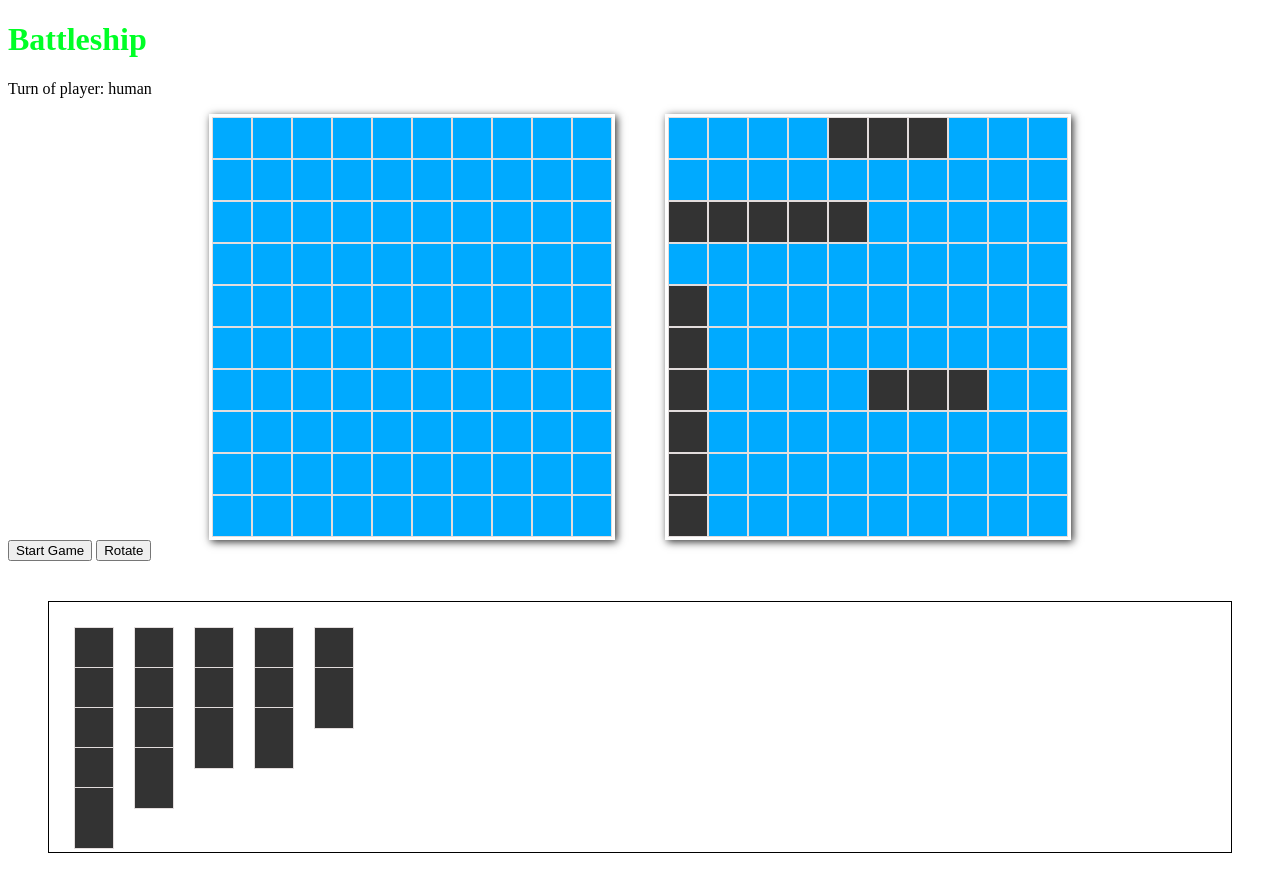
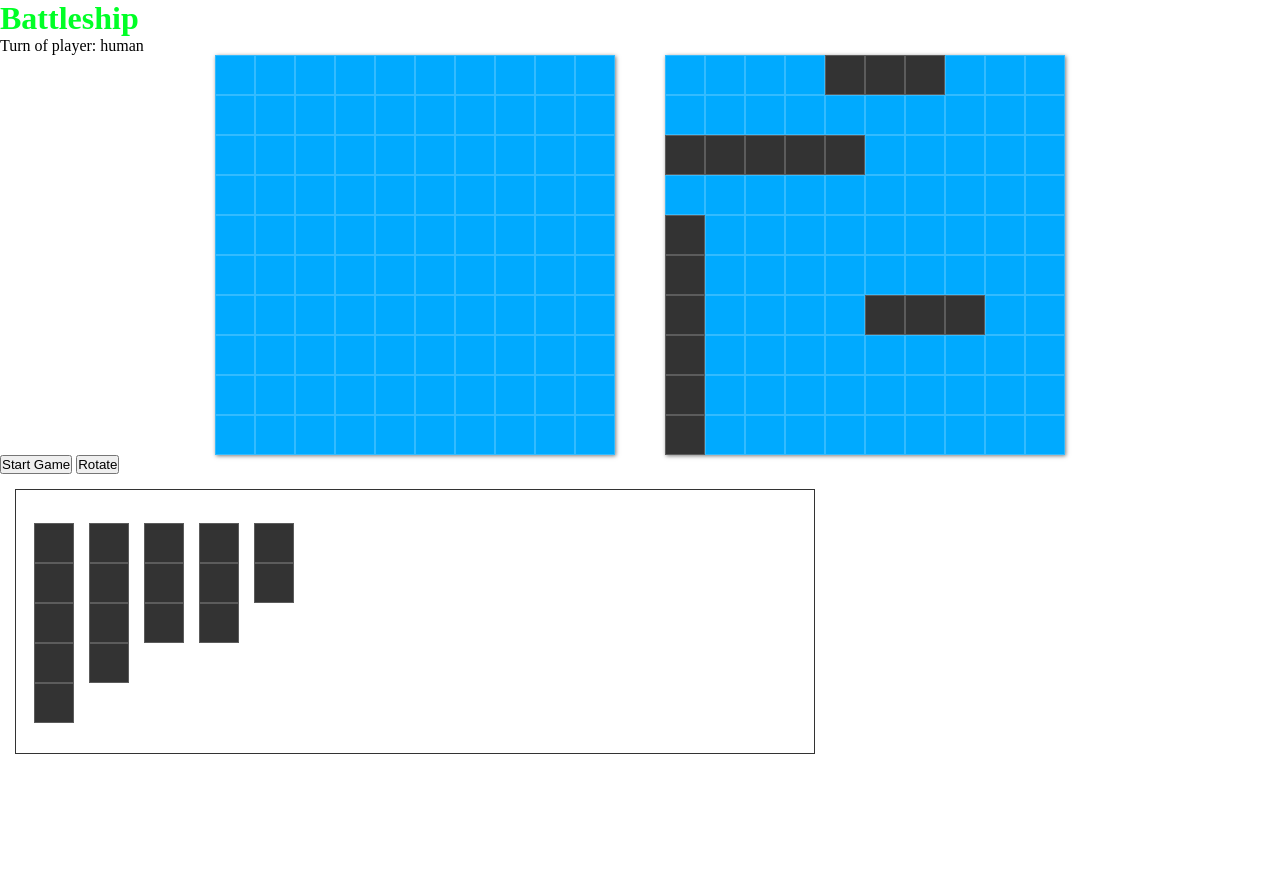
Before and after one commit to BrandonLunaCastro/Battleship-Game-2.0, a website built with webpack: page src/index.html in a window 1280 px wide. After the commit the page ends 800 px from the top, so only its background shows below. Built offline with nearby package versions, Linux system fonts and the light colour scheme.

Commit message:
style: refactor styles of ships

```diff
--- a/src/styles/style.scss
+++ b/src/styles/style.scss
@@ -1,6 +1,14 @@
 $color-red: rgb(0, 255, 38);
 $ship: #333;
 $board: hsl(200, 100%, 50%);
+
+*,
+::after,
+::before {
+  padding: 0;
+  margin: 0;
+  box-sizing: border-box;
+}
 
 h1 {
   color: $color-red;
@@ -15,35 +23,34 @@ h1 {
 
 .machineBoard,
 .humanBoard {
-    display: grid;
-    grid-template-columns: repeat(10,40px);
-    background-color: $board;
-    border: 3px solid #fefefe;
-    box-shadow: 2px 2px 8px #333;
+  display: grid;
+  grid-template-columns: repeat(10, 40px);
+  background-color: $board;
+  box-shadow: 1px 1px 4px #7e7e7e;
 }
 
-.disabled{
+.disabled {
   pointer-events: none;
 }
 
 .grid {
   height: 40px;
-  border: 1px solid rgb(227, 221, 221);
+  border: 1px solid hsla(0,0%,100%,.2);
 }
 
-.ship{
-    background-color: $ship;
+.ship {
+  background-color: $ship;
 }
 
 .hit {
-  background-color:  red;
+  background-color: red;
 }
 
 .fail {
-  background-color: transparent
+  background-color: rgba(0, 0, 0, 0.5);
 }
 
-.modal{
+.modal {
   display: flex;
   padding: 15px;
   position: absolute;
@@ -57,21 +64,28 @@ h1 {
   border: 1px solid black;
   top: 40%;
   box-shadow: 4px 4px 9px rgb(159, 159, 159);
-  button{
+  button {
     width: 100px;
   }
 }
 
-.is-close{
+.is-close {
   display: none;
+}
+
+.options {
+  border: 1px solid #333;
+  margin: 15px;
+  padding: 18px;
+  height: 265px;
+  width: 800px;
 }
 
 .ships {
   display: flex;
-  border: 1px solid black;
-  padding: 15px;
-  height: auto;
-  margin: 40px;
+  gap: 15px;
+  width: auto;
+  margin: 15px 0;
 
   .carrier,
   .battleship,
@@ -79,29 +93,21 @@ h1 {
   .submarine,
   .boat {
     display: grid;
-    padding: 10px;
-  }
-  .carrier > div,
-  .battleship > div,
-  .destroyer > div,
-  .submarine > div,
-  .boat > div {
-    background-color: $ship;
   }
 
   .carrier.horizontal {
     grid-template-columns: repeat(5, 40px);
   }
   .battleship.horizontal {
-    grid-template-columns: repeat(4,40px);
+    grid-template-columns: repeat(4, 40px);
   }
-  .destroyer.horizontal{
+  .destroyer.horizontal {
     grid-template-columns: repeat(3, 40px);
   }
-  .submarine.horizontal{
+  .submarine.horizontal {
     grid-template-columns: repeat(3, 40px);
   }
-  .boat.horizontal{
+  .boat.horizontal {
     grid-template-columns: repeat(2, 40px);
   }
 
@@ -113,15 +119,15 @@ h1 {
     grid-template-rows: repeat(4, 40px);
     width: 40px;
   }
-  .destroyer.vertical{
+  .destroyer.vertical {
     grid-template-rows: repeat(3, 40px);
     width: 40px;
   }
-  .submarine.vertical{
+  .submarine.vertical {
     grid-template-rows: repeat(3, 40px);
     width: 40px;
   }
-  .boat.vertical{
+  .boat.vertical {
     grid-template-rows: repeat(2, 40px);
     width: 40px;
   }
```
